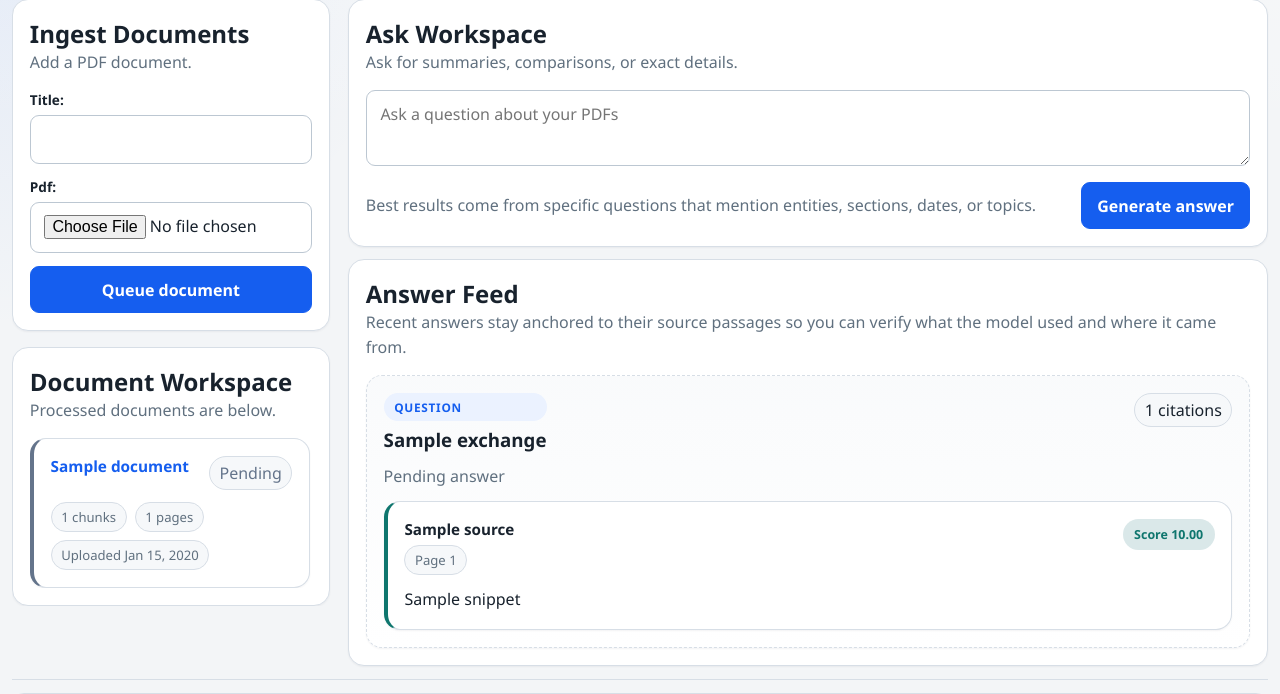
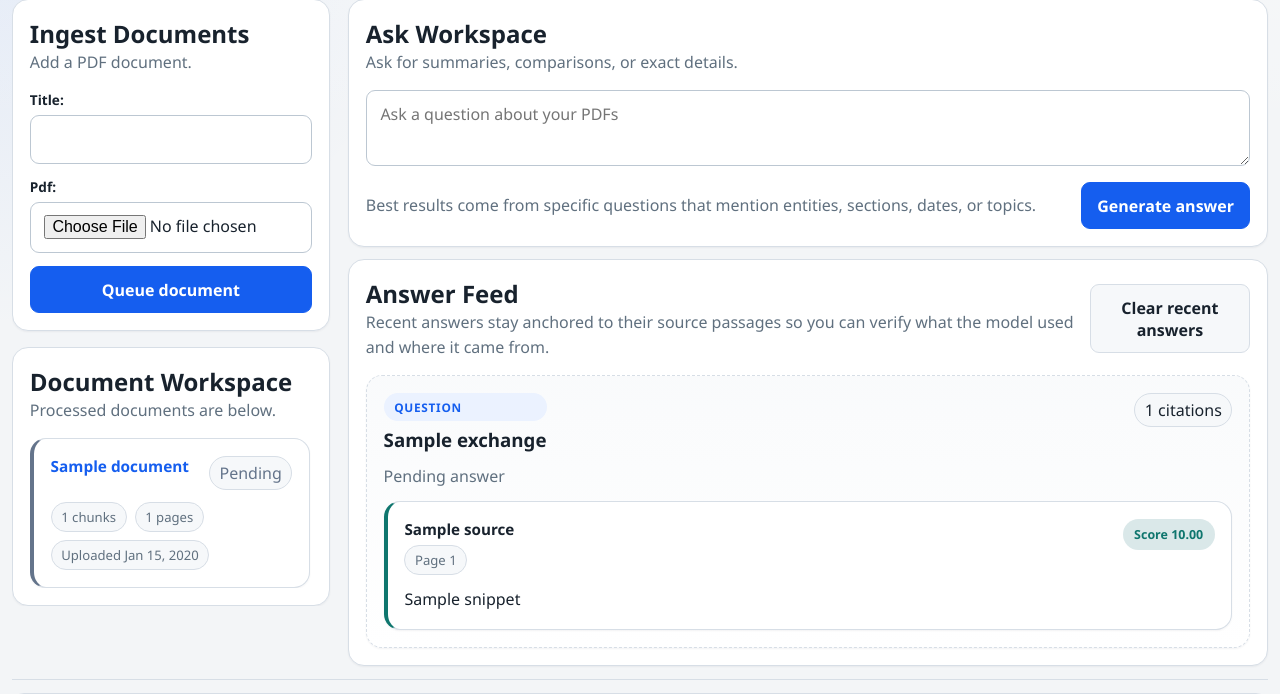
Before and after one commit to m-spangenberg/demo-django-rag, a Django app: template rag/templates/rag/home.html in a window 1280 px wide. Shown: the part 104-798 px from the top of the page. Run offline with Django 5.2, Linux system fonts and the light colour scheme; tables that the repository leaves empty hold one stand-in row (values such as "Sample post"); the template is opened without the code that fills it: values that come from a table or form of the project are taken from there, most other values are stand-ins (such as "Sample title", 1, 10 or a date in 2020); data that the repository does not hold is empty; parts of the project's set-up code (start-up, migrations or seed data) failed here and were passed over.

Commit message:
Add clear recent answers button in Answer Feed section

```diff
--- a/rag/templates/rag/home.html
+++ b/rag/templates/rag/home.html
@@ -30,6 +30,15 @@
                     <h2>Answer Feed</h2>
                     <p class="section-copy">Recent answers stay anchored to their source passages so you can verify what the model used and where it came from.</p>
                 </div>
+                {% if exchanges %}
+                    <div class="section-heading-actions">
+                        <form method="post">
+                            {% csrf_token %}
+                            <input type="hidden" name="action" value="clear_answers">
+                            <button type="submit" class="button-muted">Clear recent answers</button>
+                        </form>
+                    </div>
+                {% endif %}
             </div>
             <div class="message-list">
                 {% for exchange in exchanges %}
```
